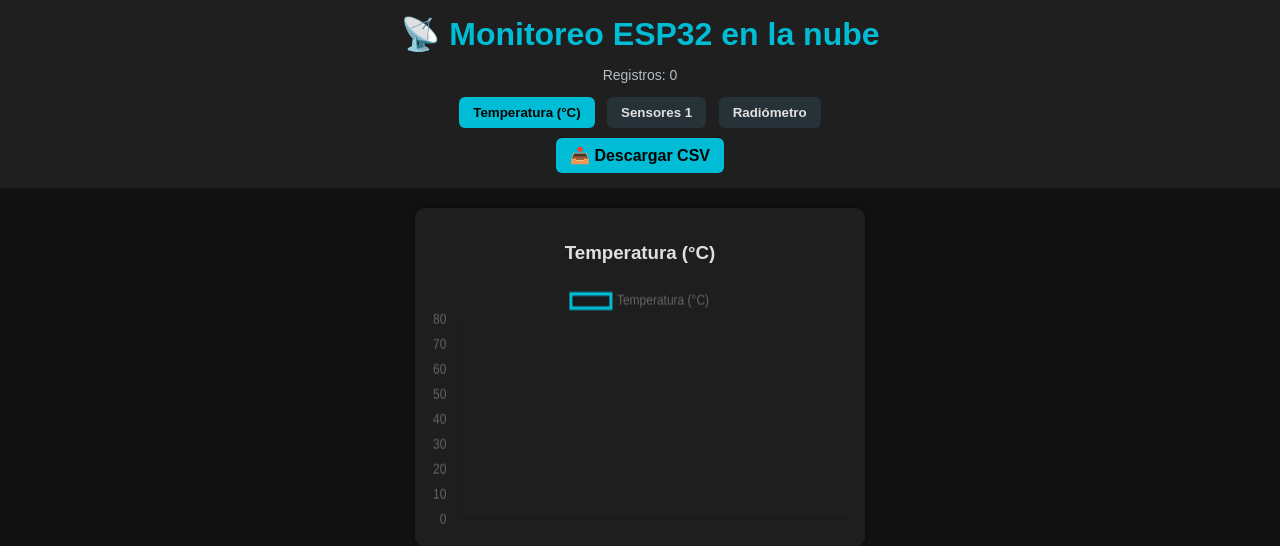
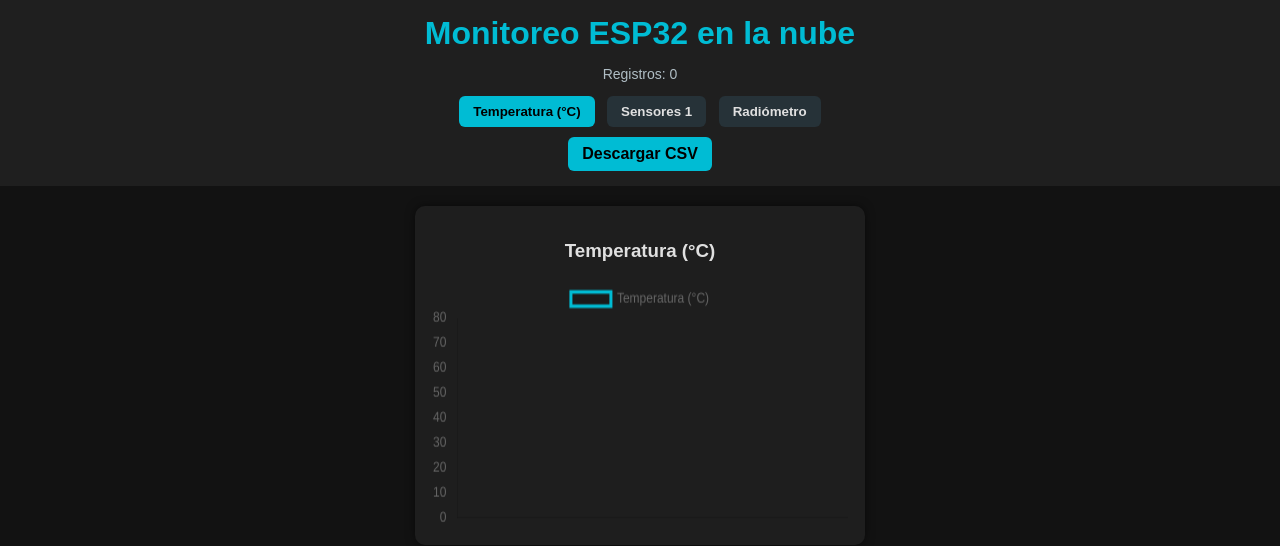
Before and after one commit to keilanicolas-dev/esp32-flask-nube, a Flask app: page / in a window 1280 px wide. Shown: the top 546 px of the page. Run offline with Flask 3, Linux system fonts and the light colour scheme; data that the repository does not hold is empty; some libraries are stand-ins or nearby versions.

Commit message:
Update index.html

```diff
--- a/templates/index.html
+++ b/templates/index.html
@@ -81,14 +81,14 @@
 </head>
 <body>
 <header>
-    <h1>📡 Monitoreo ESP32 en la nube</h1>
+    <h1>Monitoreo ESP32 en la nube</h1>
     <p id="contador">Registros: 0</p>
     <div class="tabs">
         <button class="tab-btn active" data-target="tab-temp">Temperatura (°C)</button>
         <button class="tab-btn" data-target="tab-grupo1">Sensores 1</button>
         <button class="tab-btn" data-target="tab-rad">Radiómetro</button>
     </div>
-    <a class="btn" href="/api/csv">📥 Descargar CSV</a>
+    <a class="btn" href="/api/csv"> Descargar CSV</a>
 </header>
 
 <!-- TAB 1: Voltaje 2 -->
```
